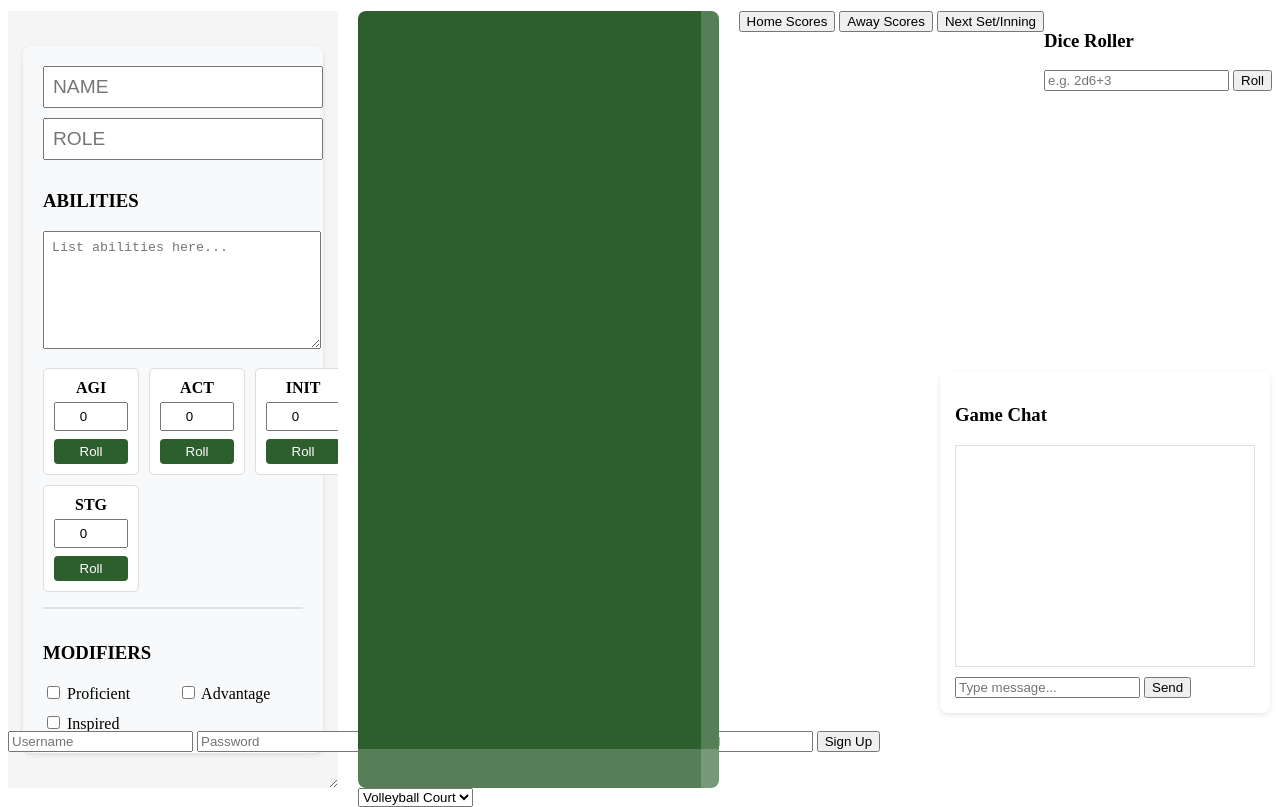
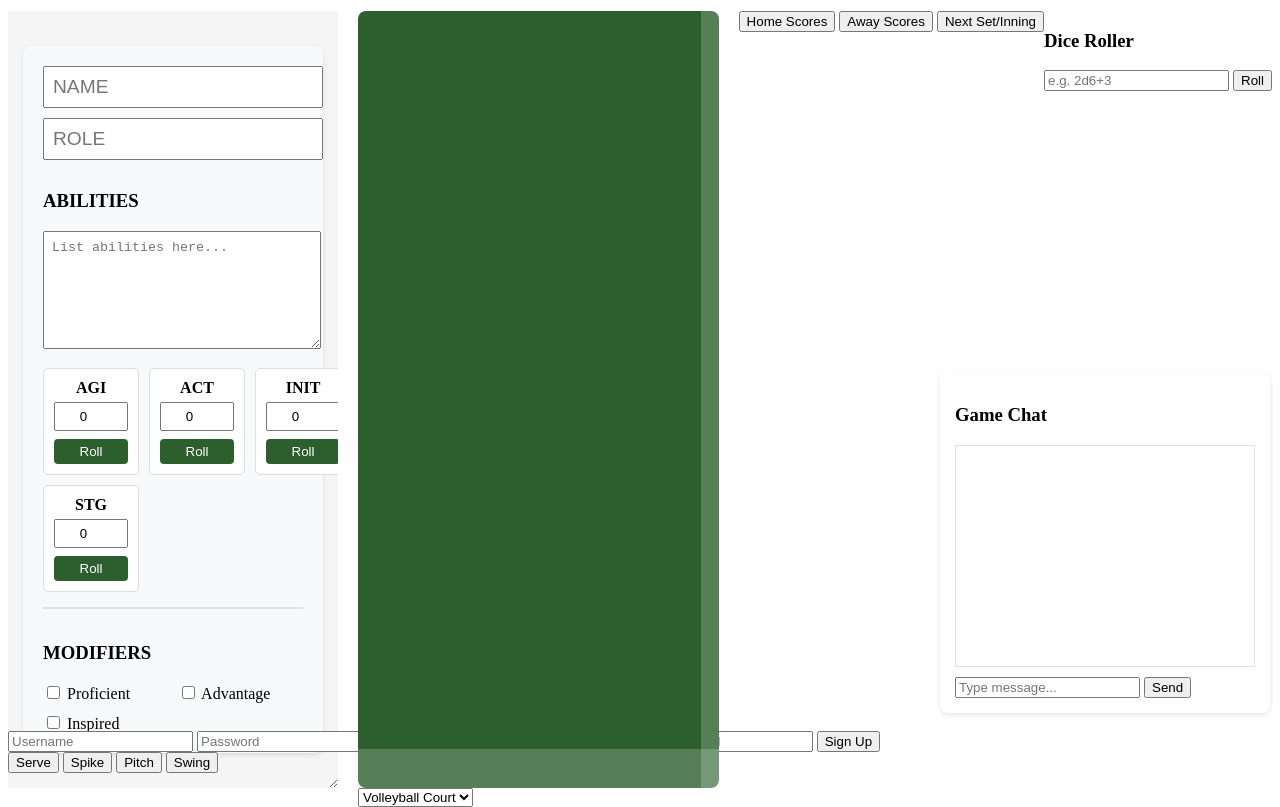
Before and after one commit to acc668/IMG499FinalProject, a plain HTML site: page index.html in a window 1280 px wide. Shown: the part 77-884 px from the top of the page. Drawn offline with nearby package versions, Linux system fonts and the light colour scheme.

Commit message:
Update index.html

```diff
--- a/index.html
+++ b/index.html
@@ -138,6 +138,13 @@
     </div>
   </div>
 
+  <div class="sport-actions">
+    <button id="serve-btn" class="volleyball-only">Serve</button>
+    <button id="spike-btn" class="volleyball-only">Spike</button>
+    <button id="pitch-btn" class="baseball-only">Pitch</button>
+    <button id="swing-btn" class="baseball-only">Swing</button>
+  </div>
+
   <script src="sports.js"></script>
   <script src="ai.js"></script>
   <script src="app.js"></script>
```
